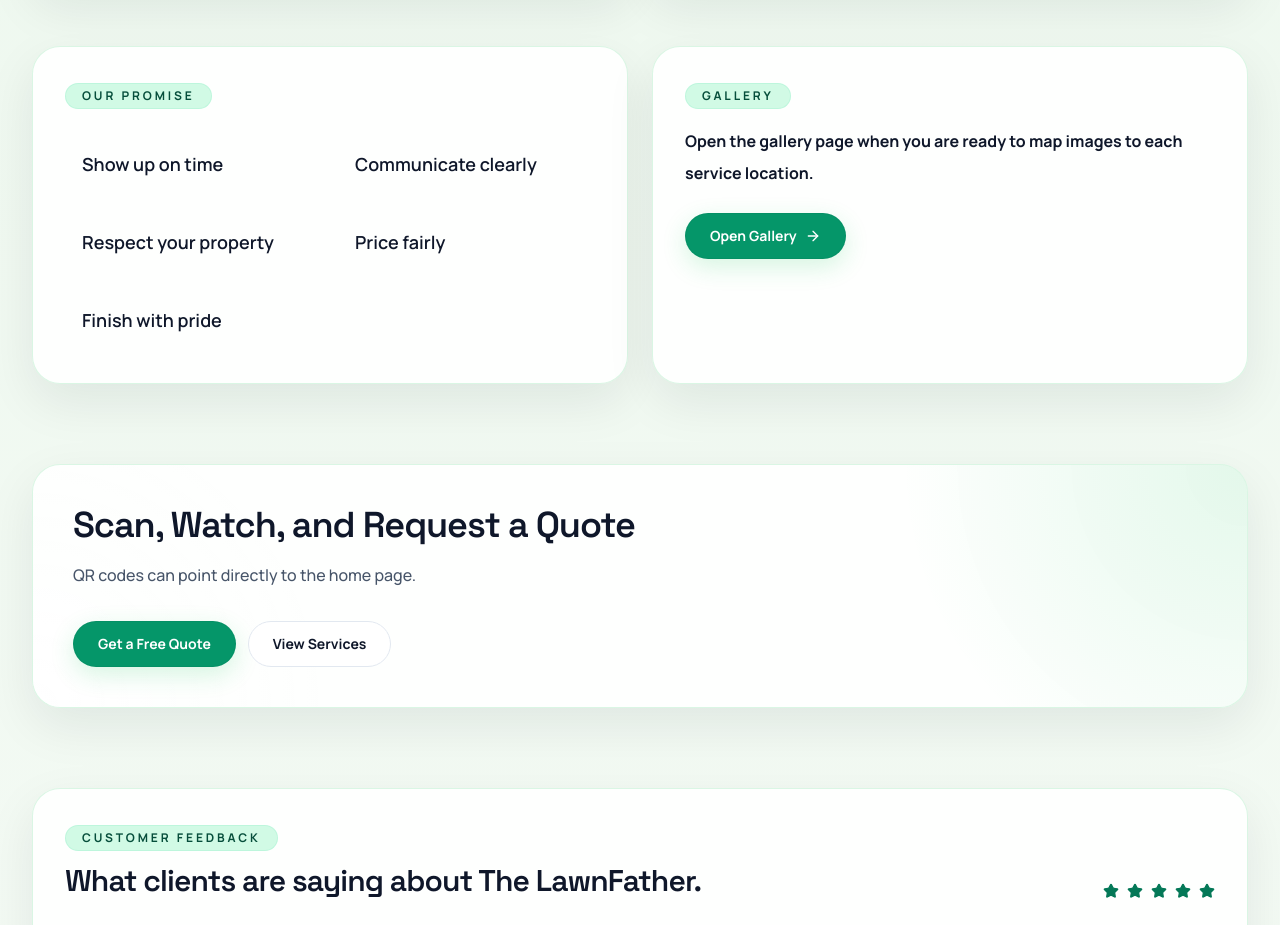
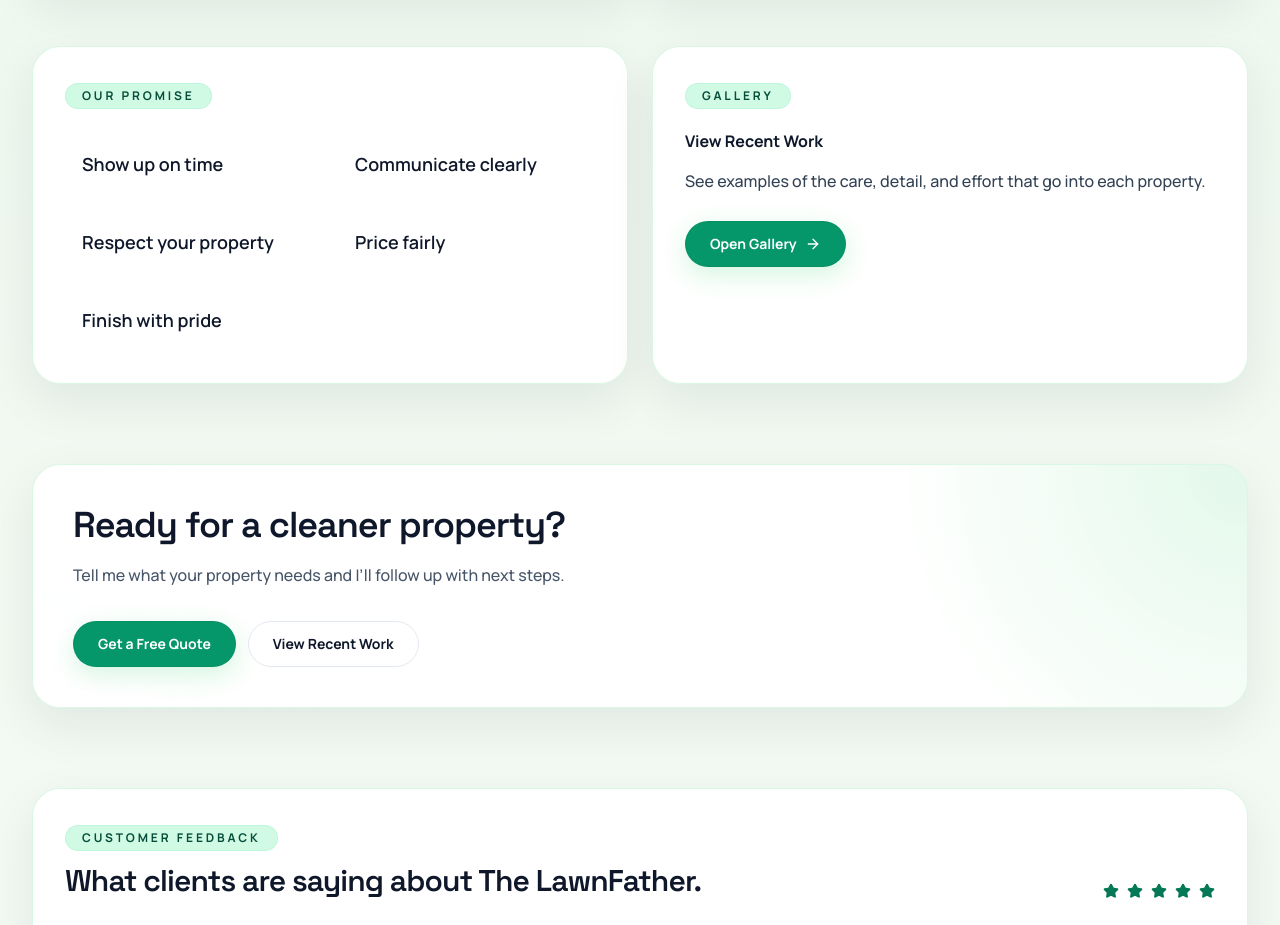
Before and after one commit to Nathan-Hajduk/The-LawnFather, a Next.js app: page /about in a window 1280 px wide. Shown: the part 2200-3125 px from the top of the page. Built offline with nearby package versions, Linux system fonts and the light colour scheme.

Commit message:
Remove intro builder language from pages

```diff
--- a/app/about/page.tsx
+++ b/app/about/page.tsx
@@ -65,7 +65,8 @@
         </div>
         <div className="glass-panel-strong p-6 sm:p-8">
           <p className="section-kicker">Gallery</p>
-          <p className="mt-4 text-base font-bold leading-8 text-slate-900">Open the gallery page when you are ready to map images to each service location.</p>
+          <p className="mt-4 text-base font-bold leading-8 text-slate-900">View Recent Work</p>
+          <p className="mt-2 text-base leading-8 text-slate-700">See examples of the care, detail, and effort that go into each property.</p>
           <div className="mt-6">
             <Link href="/gallery" className="neon-button">
               Open Gallery <ArrowRight className="ml-2 h-4 w-4" aria-hidden="true" />
@@ -76,12 +77,12 @@
 
       <section className="mx-auto mt-20 max-w-7xl">
         <CTASection
-          title="Scan, Watch, and Request a Quote"
-          description="QR codes can point directly to the home page."
+          title="Ready for a cleaner property?"
+          description="Tell me what your property needs and I’ll follow up with next steps."
           primaryHref="/quote"
           primaryLabel="Get a Free Quote"
-          secondaryHref="/services"
-          secondaryLabel="View Services"
+          secondaryHref="/gallery"
+          secondaryLabel="View Recent Work"
         />
       </section>
 
--- a/app/gallery/page.tsx
+++ b/app/gallery/page.tsx
@@ -19,7 +19,7 @@
       <RevealSection className="mx-auto max-w-7xl space-y-6">
         <p className="section-kicker">Gallery</p>
         <h1 className="max-w-3xl text-4xl font-semibold text-slate-900 sm:text-5xl">Our Work</h1>
-        <p className="max-w-3xl text-base font-semibold leading-8 text-slate-700">Real lawn care, cleanup, mulching, trimming, planting, and property improvement work completed by The LawnFather.</p>
+        <p className="max-w-3xl text-base font-semibold leading-8 text-slate-700">A look at lawn care, cleanup, mulching, trimming, planting, and outdoor property services completed by The LawnFather.</p>
       </RevealSection>
 
       <GalleryBrowser sections={sections} />
```
